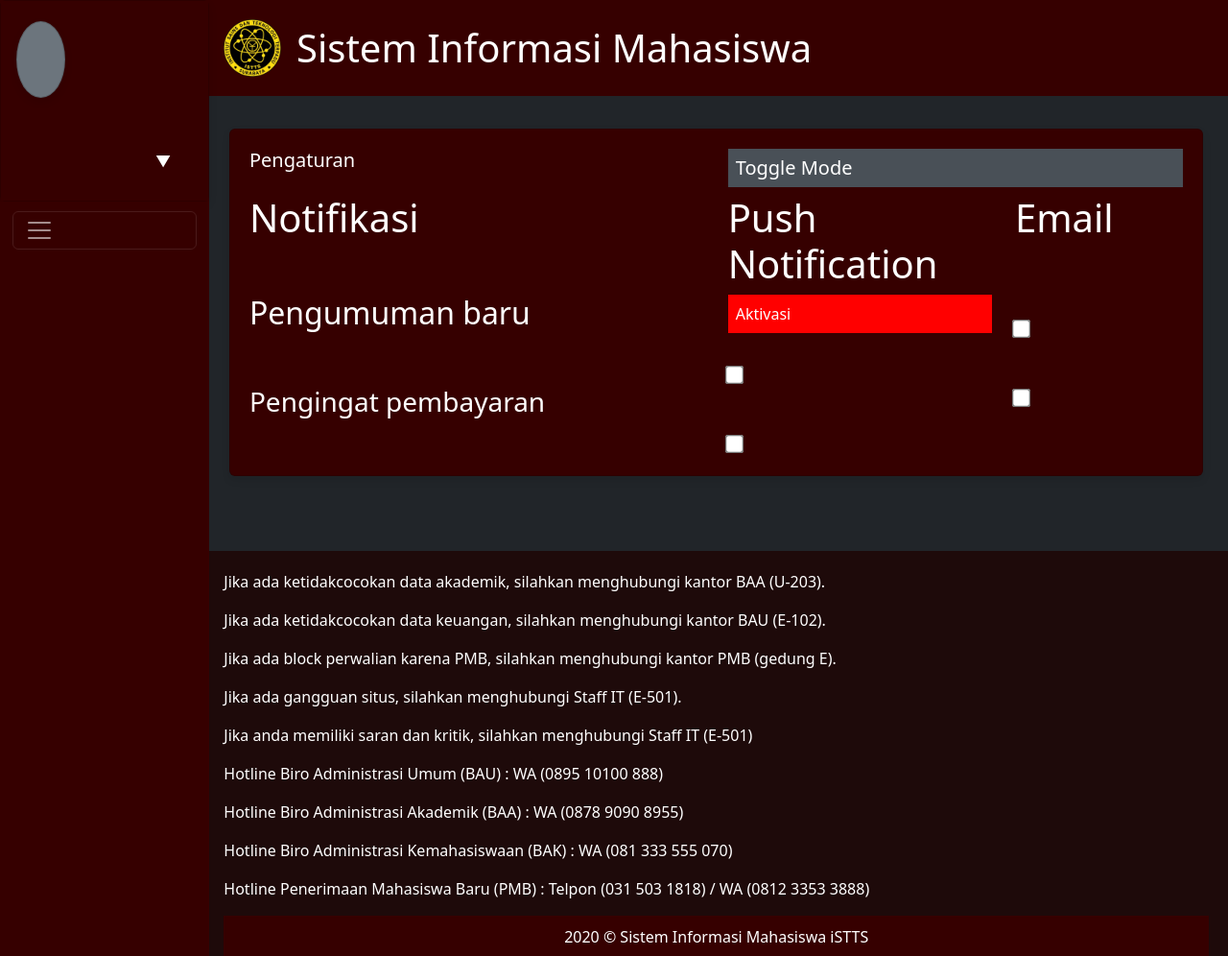
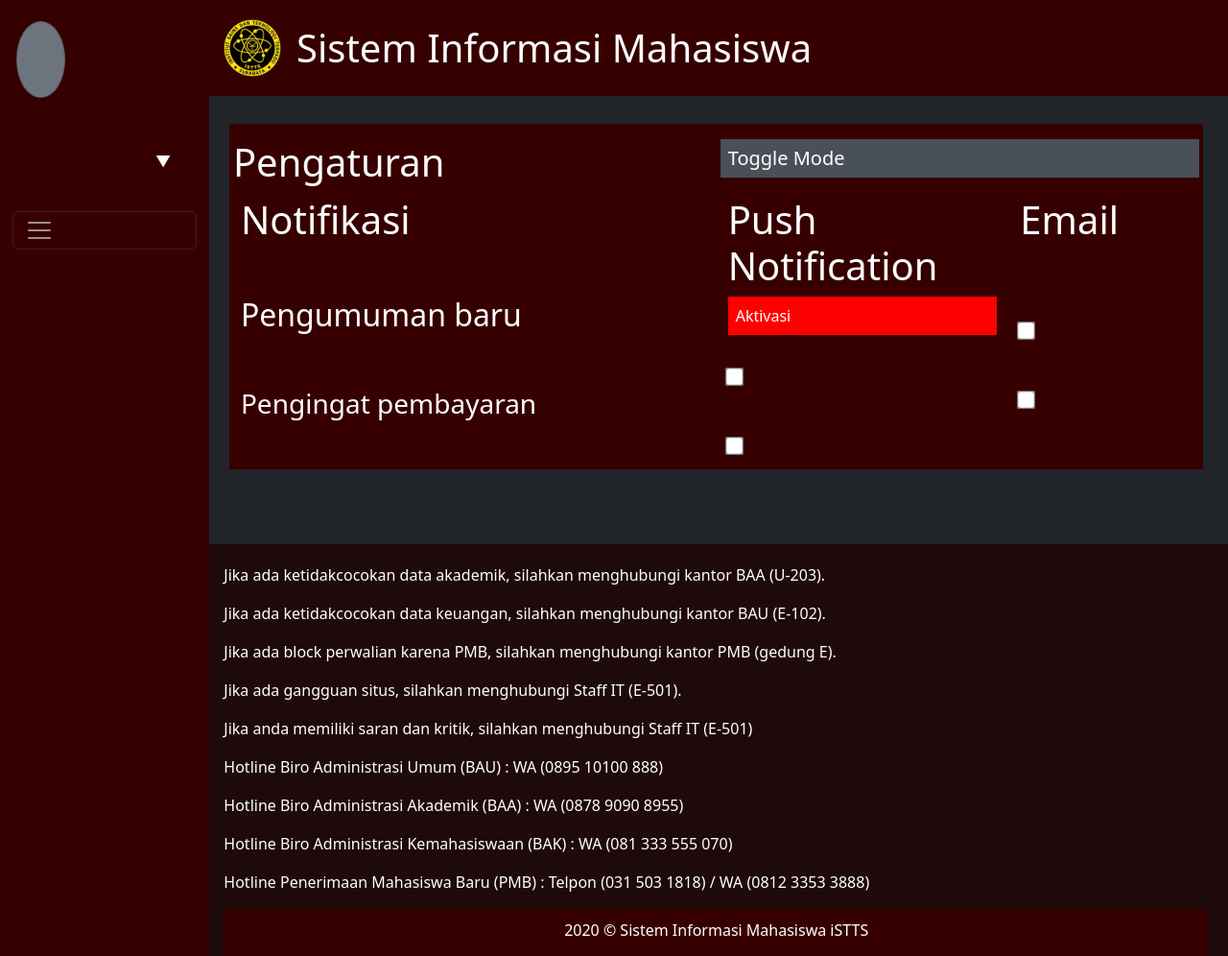
Before and after one commit to Xrror404/Project_BWP, a Laravel app: page /pengaturan in a window 1280 px wide. Shown: the whole page at 96% size. Run offline with Laravel 10, Linux system fonts and the light colour scheme; data that the repository does not hold is empty; some libraries are stand-ins or nearby versions.

Commit message:
bug fixed web

```diff
--- a/Project/resources/views/pengaturan.blade.php
+++ b/Project/resources/views/pengaturan.blade.php
@@ -1,31 +1,14 @@
 @extends('layouts.SIM')
 
 
-{{-- @section('header')
-    <div class="container">
-        <!-- Header -->
-        <header>
-            <img src="../Assets/logoistts.png" alt="" style="height: 2vw; height: 2vw">
-            <h1>Sistem Informasi Mahasiswa</h1>
-        </header>
-    </div>
-@endsection --}}
+@section('content')
 
-{{-- @section('sidebar')
-
-@endsection --}}
-
-@section('content')
-    {{-- <div class="container"> --}}
-    <!-- Display student data if available -->
-
-    <div class="card">
-        <div class="card-body">
-            <div class="row">
-                <div class="col-md-6">
-                    <h5 class="card-title">Pengaturan</h5>
+    <div class="container p-2"style="background-color: #360000;">
+            <div class="row p-1">
+                <div class="col-md-6 p-1">
+                    <h1 class="text-light">Pengaturan</h1>
                 </div>
-                <div class="col-md-6 text-right">
+                <div class="col-md-6 p-1">
                     <h6 class="card-title">
                         <button onclick="toggleMode()">Toggle Mode</button>
                     </h6>
@@ -70,9 +53,6 @@
                     <!-- Menggunakan transform untuk memperbesar checkbox -->
                     <label for="notificationCheckbox"></label>
                 </div>
-
-
-            </div>
         </div>
     </div>
 
--- a/Project/routes/web.php
+++ b/Project/routes/web.php
@@ -32,7 +32,7 @@ Route::get('/logout', [HomeController::class, 'logout'])->name('logout');
 Route::group(['middleware' => 'web'], function ()  {
     Route::get('/Home', [HomeController::class, 'RedirectTo'])->name('home');
     Route::get('/point', [PoinController::class, 'index'])->name('point');
-    Route::get('/point', [adminController::class, 'RedirectTo'])->name('admin');
+    Route::get('/admin', [adminController::class, 'RedirectTo'])->name('admin');
 
     Route::get('/info', function () {
         return view('info');
```
